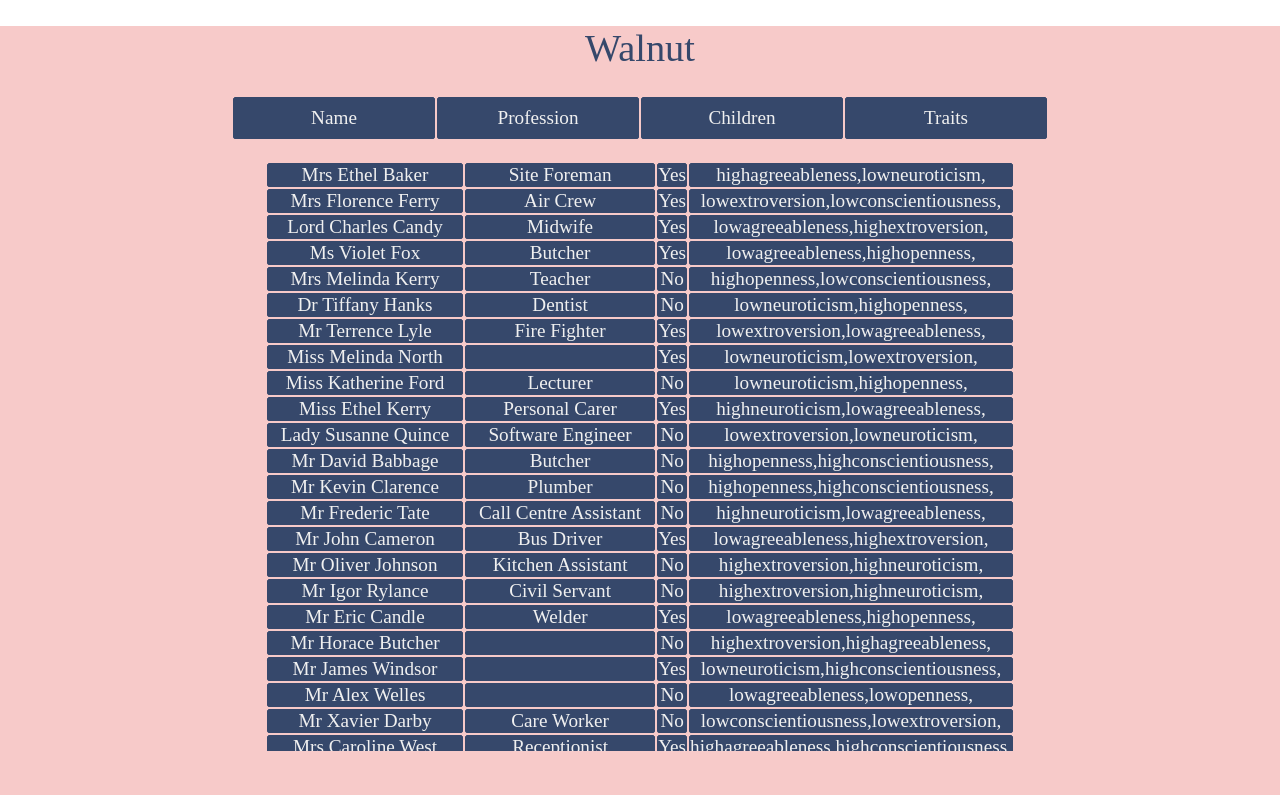
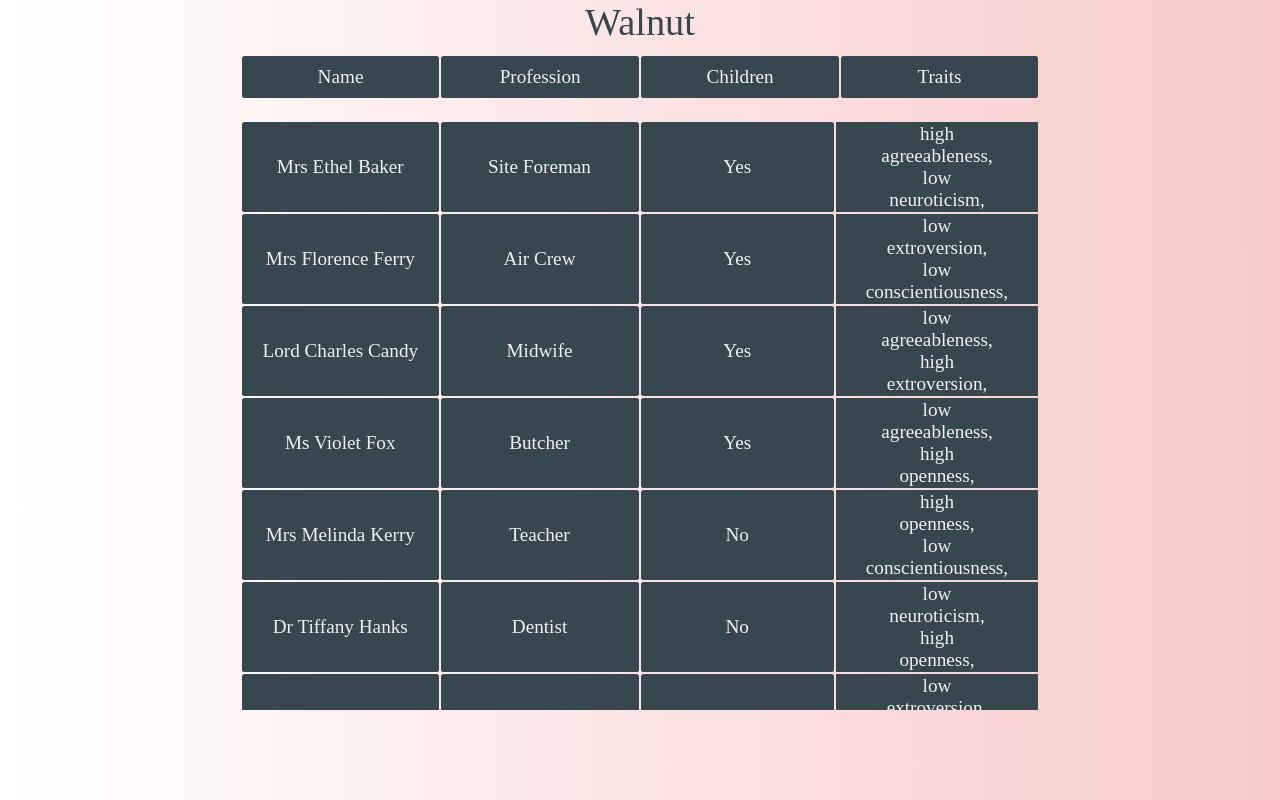
Before and after one commit to Samellenrider/Walnut-master, a React app: page / in a window 1280 px wide. Built offline with nearby package versions, Linux system fonts and the light colour scheme.

Commit message:
style changes

```diff
--- a/src/App.js
+++ b/src/App.js
@@ -8,11 +8,11 @@ const CustomerRow = ({customer}) => (
     <td>{customer.title} {customer.first_name} {customer.last_name}</td>
     <td>{customer.profession}</td>
     <td>{customer.has_children ? "Yes" : "No"}</td>
-    <td>
-      {customer.dominant_traits[0].level}
-      {customer.dominant_traits[0].primary_trait},
-      {customer.dominant_traits[1].level}
-      {customer.dominant_traits[1].secondary_trait},
+    <td class="traits">
+      <span>{customer.dominant_traits[0].level}</span>
+      <span>{customer.dominant_traits[0].primary_trait},</span>
+      <span>{customer.dominant_traits[1].level}</span>
+      <span>{customer.dominant_traits[1].secondary_trait},</span>
     </td>
   </tr>
 );
@@ -24,6 +24,7 @@ class App extends Component {
         <header>
           <h1>Walnut</h1>
         </header>
+        <div id="container">
         <table>
           <thead>
             <tr id="toprow">
@@ -43,12 +44,7 @@ class App extends Component {
             </tbody>
           </table>
         </div>
-        <div>
-        <br>
-        </br>
-        <br>
-        </br>
-        </div>
+      </div>
       </div>
     );
   }
--- a/src/styles.scss
+++ b/src/styles.scss
@@ -1,23 +1,16 @@
 .app {
-  font-size: 1.2em;
-  background-color: #f7cac9;
+	height: 100vh;
+  	font-size: 1.2em;
+  	/*background-color: #f7cac9;*/
+  	background: linear-gradient(to left, #f7cac9, white);
 }
 
-$headline: #36486b;
+$headline: #37474F;
 $line_color: #CCCDCC;
-$table_bg_color: #36486b;
+$table_bg_color: #37474F;
 $table_font_color: #f0f0f0;
 $font_family: "Avenir Next";
 $font_weight: 100;
-
-#list {
-	height: 600px;
-	width: 800px;
-	overflow: scroll;
-	margin: auto;
-	text-align: center;
-	align-self: center;
-}
 
 
 h1 {
@@ -25,6 +18,17 @@ h1 {
   font-family: $font_family;
   font-weight: $font_weight;
   text-align: center;
+  margin: 0;
+}
+
+#list {
+  height: 600px;
+  overflow: scroll;
+}
+
+#container {
+  width: 800px;
+  margin: 0 auto;
 }
 
 th {
@@ -33,20 +37,21 @@ th {
   height: 40px;
 }
 
-/*td {
-  margin: auto;
-  width: 80px;
-  height: 30px;
+td {
+  width: 200px;
+  overflow: hidden;
+  max-width: 200px;
+  text-align: center;
+}
 
-}*/
+.traits {
+  display: grid;
+}
 
 
 table {
 	margin: 10px auto;
 	border-radius: 3.5px;
-
-
-
 
   * {
     border-radius: 3.5px;
```
Also changed, not shown: 1 other file (tests, documents, lock files or other folders).
